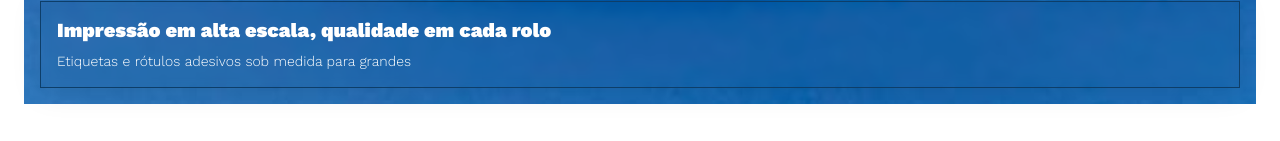
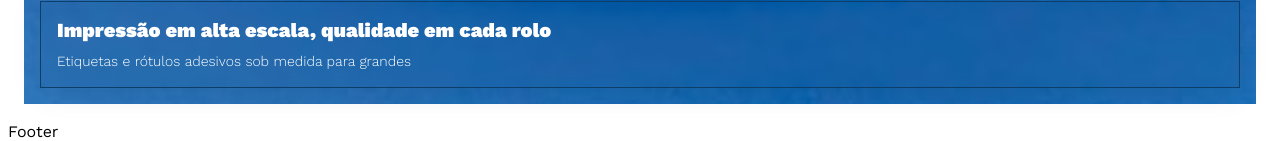
Before and after one commit to NathanHermes/Hitcolor, a React (Vite) app: page / in a window 1280 px wide. Shown: the part 936-1077 px from the top of the page. Before the commit the page ends 1056 px from the top, so only its background shows below. Built offline with nearby package versions, Linux system fonts and the light colour scheme.

Commit message:
feat: add component footer in the layout of the site

```diff
--- a/src/main.tsx
+++ b/src/main.tsx
@@ -2,6 +2,7 @@ import { createRoot } from "react-dom/client";
 import "./global.css";
 
 import { BrowserRouter } from "react-router";
+import { Footer } from "./components/footer";
 import { Header } from "./components/index";
 import { Home } from "./home";
 
@@ -9,5 +10,6 @@ createRoot(document.getElementById("root")!).render(
   <BrowserRouter>
     <Header />
     <Home />
+    <Footer />
   </BrowserRouter>,
 );
```
